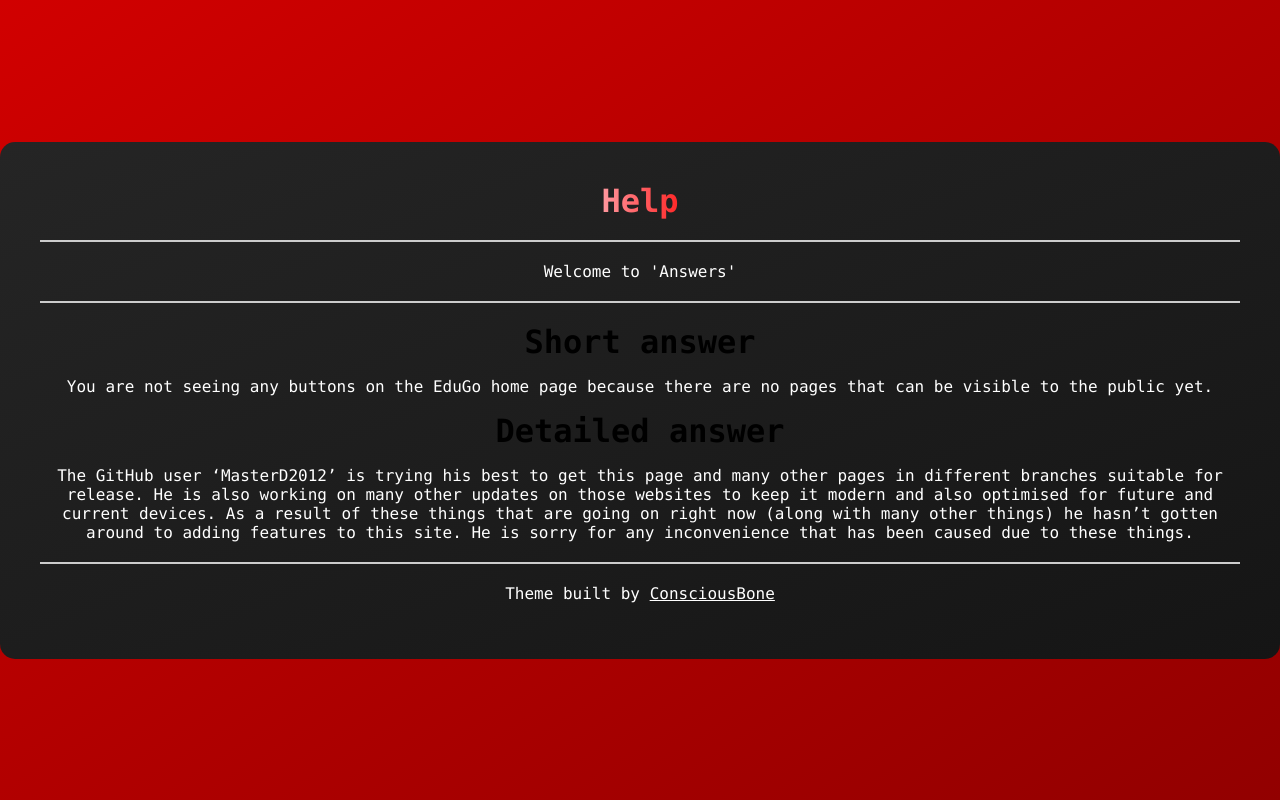
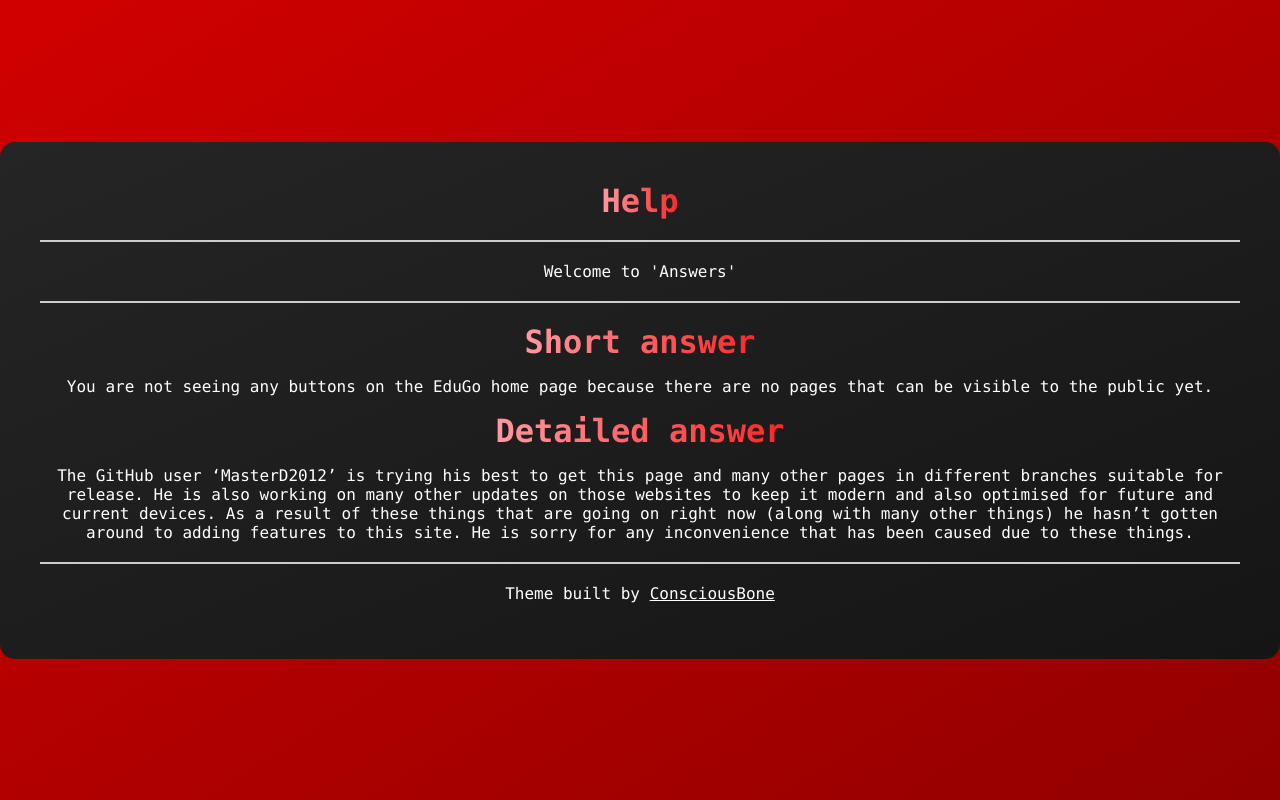
Before and after one commit to MasterD2012/edugo.github.io, a plain HTML site: page tshoot/index.html in a window 1280 px wide. Drawn offline with Linux system fonts and the light colour scheme.

Commit message:
Update visual index.html

```diff
--- a/tshoot/index.html
+++ b/tshoot/index.html
@@ -23,9 +23,9 @@ comment
       <hr class="line">
       <p>Welcome to 'Answers'</p>
       <hr class="line">
-      <h1>Short answer</h1>
+      <h1><span class="gradient-text">Short answer</span></h1>
       <p>You are not seeing any buttons on the EduGo home page because there are no pages that can be visible to the public yet.</p>
-      <h1>Detailed answer</h1>
+      <h1><span class="gradient-text">Detailed answer</span></h1>
       <p>The GitHub user ‘MasterD2012’ is trying his best to get this page and many other pages in different branches suitable for release. He is also working on many other updates on those websites to keep it modern and also optimised for future and current devices. As a result of these things that are going on right now (along with many other things) he hasn’t gotten around to adding features to this site. He is sorry for any inconvenience that has been caused due to these things.</p>
       <hr class="line">
       <p>Theme built by <a href="https://consciousb.one/"> ConsciousBone</p>
```
